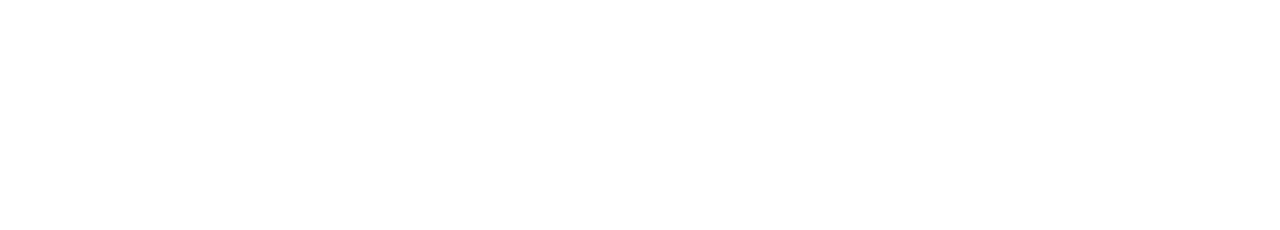
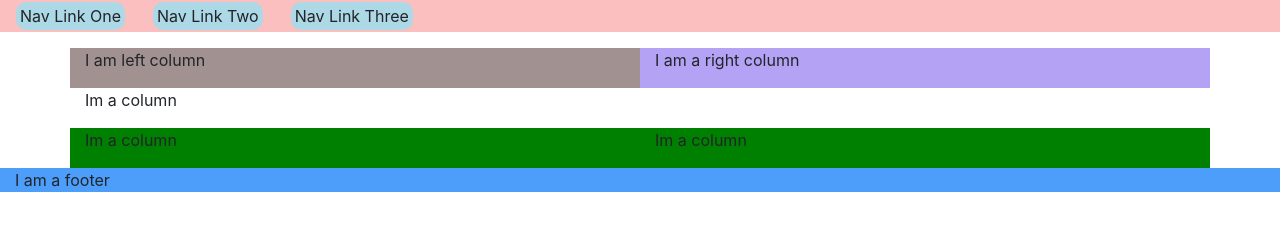
Before and after one commit to jaycord/collab-practice, a plain HTML site: page index.html in a window 1280 px wide. Drawn offline with nearby package versions, Linux system fonts and the light colour scheme.

Commit message:
added nav left column right column and footer

```diff
--- a/css/styles.css
+++ b/css/styles.css
@@ -0,0 +1,26 @@
+header {
+    background-color: rgb(252, 191, 191);
+}
+nav > ul {
+    list-style: none;
+    padding: 2px;
+}
+nav > ul > li {
+    margin: 0 14px;
+    padding: 2px 4px;
+    background-color: lightblue;
+    border-radius: 10px;
+}
+.left_column {
+    background-color: rgb(161, 145, 145);
+}
+.primary_color {
+    background-color: green;
+}
+.right_column {
+    background-color: rgb(180, 163, 245);
+}
+
+footer {
+    background-color: rgb(77, 158, 250);
+}
--- a/index.html
+++ b/index.html
@@ -4,14 +4,82 @@
     <meta charset="UTF-8">
     <meta http-equiv="X-UA-Compatible" content="IE=edge">
     <meta name="viewport" content="width=device-width, initial-scale=1.0">
+    <title>Bootstrap MFW Template</title>
     <!-- Bootstrap CSS -->
     <link rel="stylesheet" href="https://cdn.jsdelivr.net/npm/bootstrap@4.5.3/dist/css/bootstrap.min.css"
         integrity="sha384-TX8t27EcRE3e/ihU7zmQxVncDAy5uIKz4rEkgIXeMed4M0jlfIDPvg6uqKI2xXr2" crossorigin="anonymous">
-    <title>Bootstrap MFW Template</title>
     <link rel="stylesheet" href="css/styles.css">
 </head>
 <body>
+        <!--
+        TODO:
+         - footer
+     -->
 
+     <header>
+        <nav class="container-fluid">
+            <ul class="row">
+                <li>Nav Link One</li>
+                <li>Nav Link Two</li>
+                <li>Nav Link Three</li>
+            </ul>
+        </nav>
+    </header>
+    <!-- <div class="container">
+        <div class="row">
+            <div class="left_column col-md-3 col-sm-12">
+                <p>Left column</p>
+            </div>
+            <div class="right_column col-md-2 col-sm-12">
+                <p>right column</p>
+            </div>
+        </div>
+        <div class="row">
+            <div class="col">1</div>
+            <div class="col">2</div>
+            <div class="col">3</div>
+            <div class="col">4</div>
+            <div class="col">5</div>
+            <div class="col">6</div>
+            <div class="col">7</div>
+            <div class="col">8</div>
+            <div class="col">9</div>
+            <div class="col">10</div>
+            <div class="col">11</div>
+            <div class="col">12</div>
+        </div>
+        <div class="row">
+            <div class="col">1</div>
+            <div class="col">2</div>
+            <div class="col">3</div>
+        </div>
+    </div> -->
+    <div class="container">
+        <div class="row">
+            <div class="col-md-6 col-sm-12 left_column">
+                <p>I am left column</p>
+            </div>
+            <div class="col-md-6 col-sm-12 right_column">
+                <p>I am a right column</p>
+            </div>
+        </div>
+        <div class="row">
+            <div class="col">
+                <p>Im a column</p>
+            </div>
+        </div>
+        <div class="row primary_color">
+            <div class="col">
+                <p>Im a column</p>
+            </div>
+            <div class="col">
+                <p>Im a column</p>
+            </div>
+        </div>
+    </div>
+    <footer class="container-fluid">
+        <p>I am a footer</p>
+    </footer>
 
     <!-- Option 1: jQuery and Bootstrap Bundle (includes Popper) -->
     <script src="https://code.jquery.com/jquery-3.5.1.slim.min.js"
@@ -20,5 +88,6 @@
     <script src="https://cdn.jsdelivr.net/npm/bootstrap@4.5.3/dist/js/bootstrap.bundle.min.js"
         integrity="sha384-ho+j7jyWK8fNQe+A12Hb8AhRq26LrZ/JpcUGGOn+Y7RsweNrtN/tE3MoK7ZeZDyx"
         crossorigin="anonymous"></script>
+
 </body>
 </html>
```
